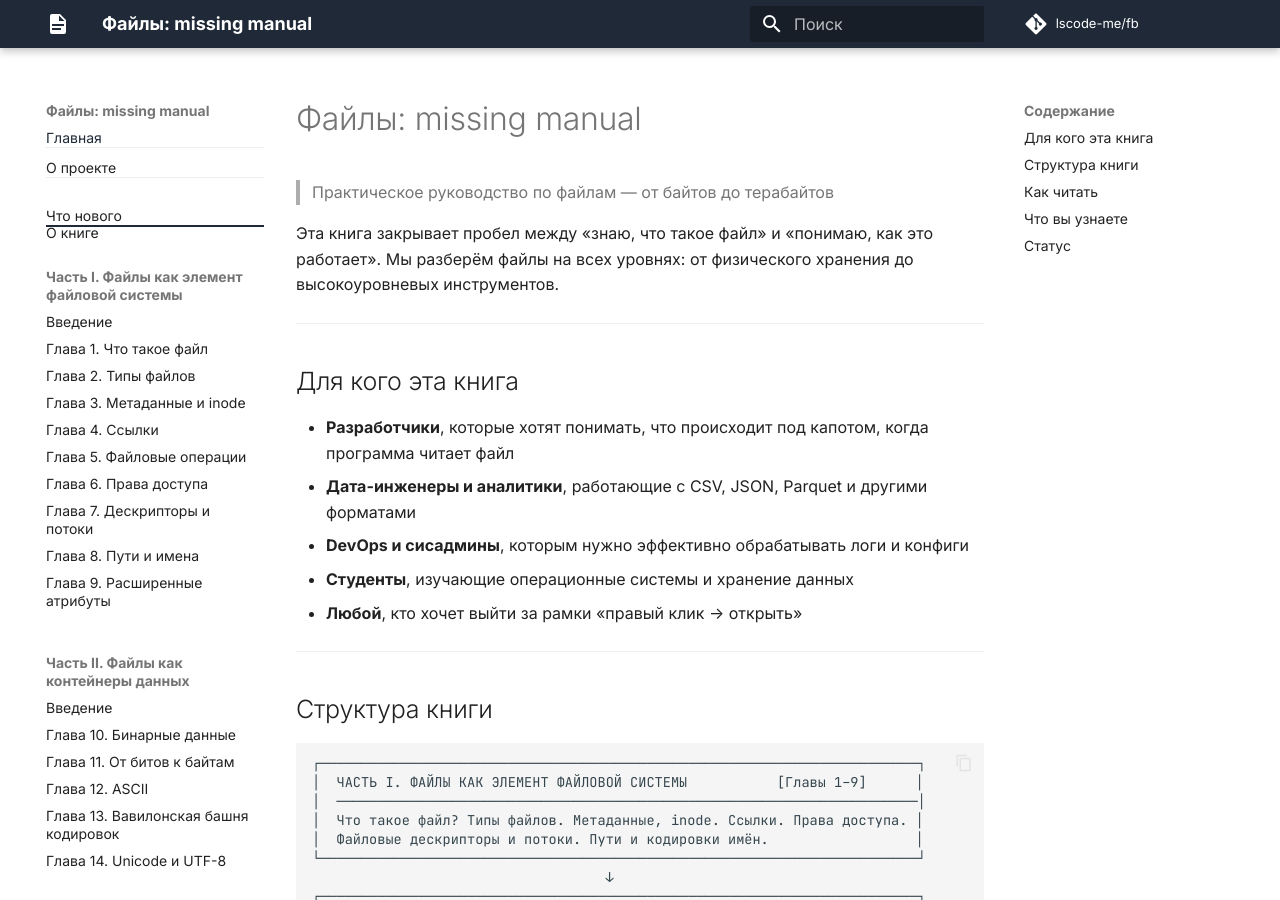
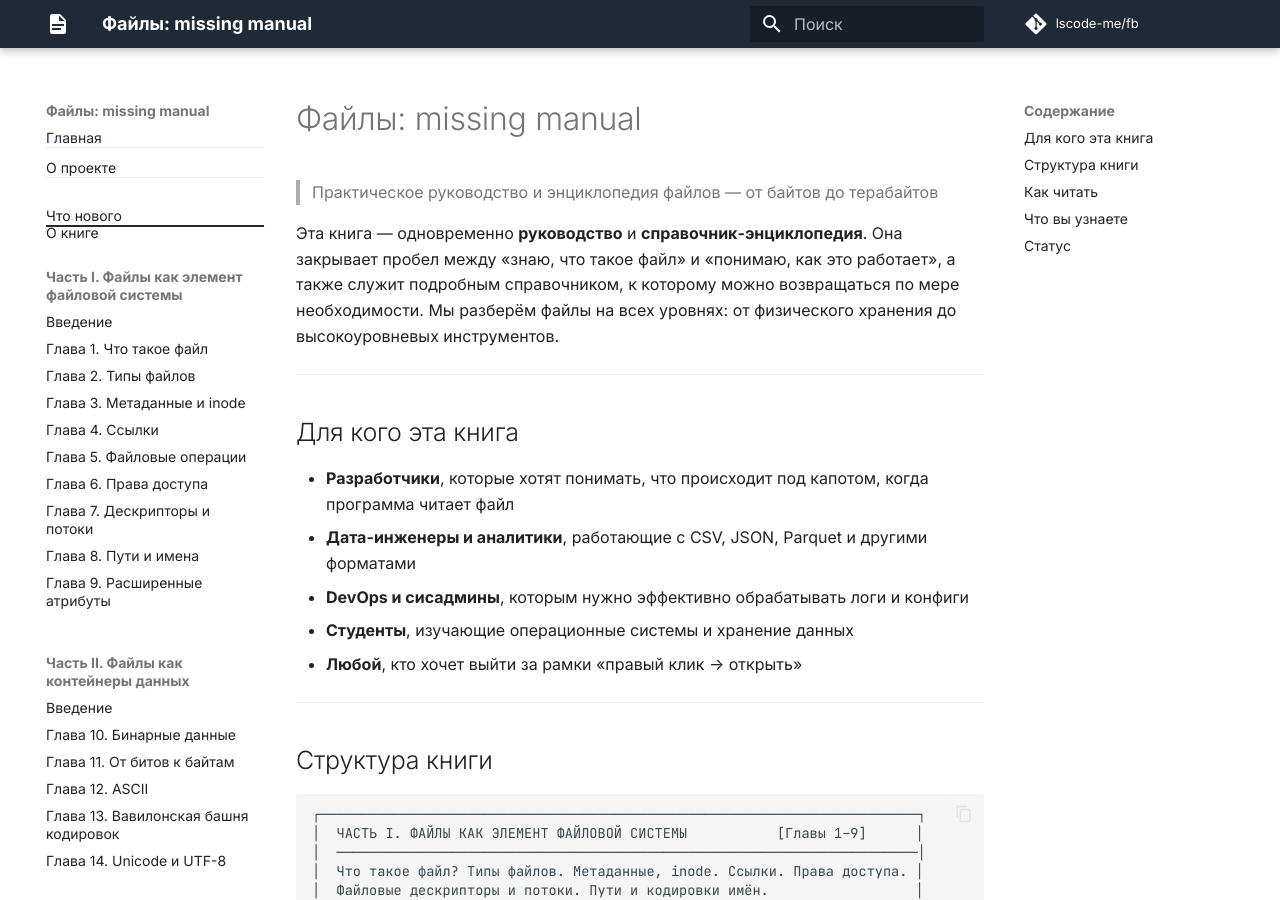
Before and after one commit to lscode-me/fb, an MkDocs documentation site: the page built from docs/index.md, in a window 1280 px wide and 900 px high. Built offline with MkDocs 1.6.1 and Material for MkDocs 9.7.7, drawn with Linux system fonts in a browser that asks for light colours; comment, search, counter and statistics services are not loaded.

Commit message:
описание книги: добавлено позиционирование как справочник-энциклопедия

```diff
--- a/docs/index.md
+++ b/docs/index.md
@@ -1,12 +1,12 @@
 ---
-description: "Бесплатная онлайн-книга о файлах: от байтов до файловых систем. Кодировки, форматы (JSON, YAML, CSV, Parquet), инструменты командной строки, Python. Для разработчиков и дата-инженеров."
+description: "Бесплатная онлайн-книга и справочник о файлах: от байтов до файловых систем. Кодировки, форматы (JSON, YAML, CSV, Parquet), инструменты командной строки, Python. Для разработчиков и дата-инженеров."
 ---
 
 # Файлы: missing manual
 
-> Практическое руководство по файлам — от байтов до терабайтов
+> Практическое руководство и энциклопедия файлов — от байтов до терабайтов
 
-Эта книга закрывает пробел между «знаю, что такое файл» и «понимаю, как это работает». Мы разберём файлы на всех уровнях: от физического хранения до высокоуровневых инструментов.
+Эта книга — одновременно **руководство** и **справочник-энциклопедия**. Она закрывает пробел между «знаю, что такое файл» и «понимаю, как это работает», а также служит подробным справочником, к которому можно возвращаться по мере необходимости. Мы разберём файлы на всех уровнях: от физического хранения до высокоуровневых инструментов.
 
 ---
 
```
Also changed, not shown: README.md (+1 -1 lines), docs/about.md (+1 -1 lines), docs/changelog.md (+2 -0 lines), docs/chapters/ch0/00-intro.md (+2 -2 lines).
